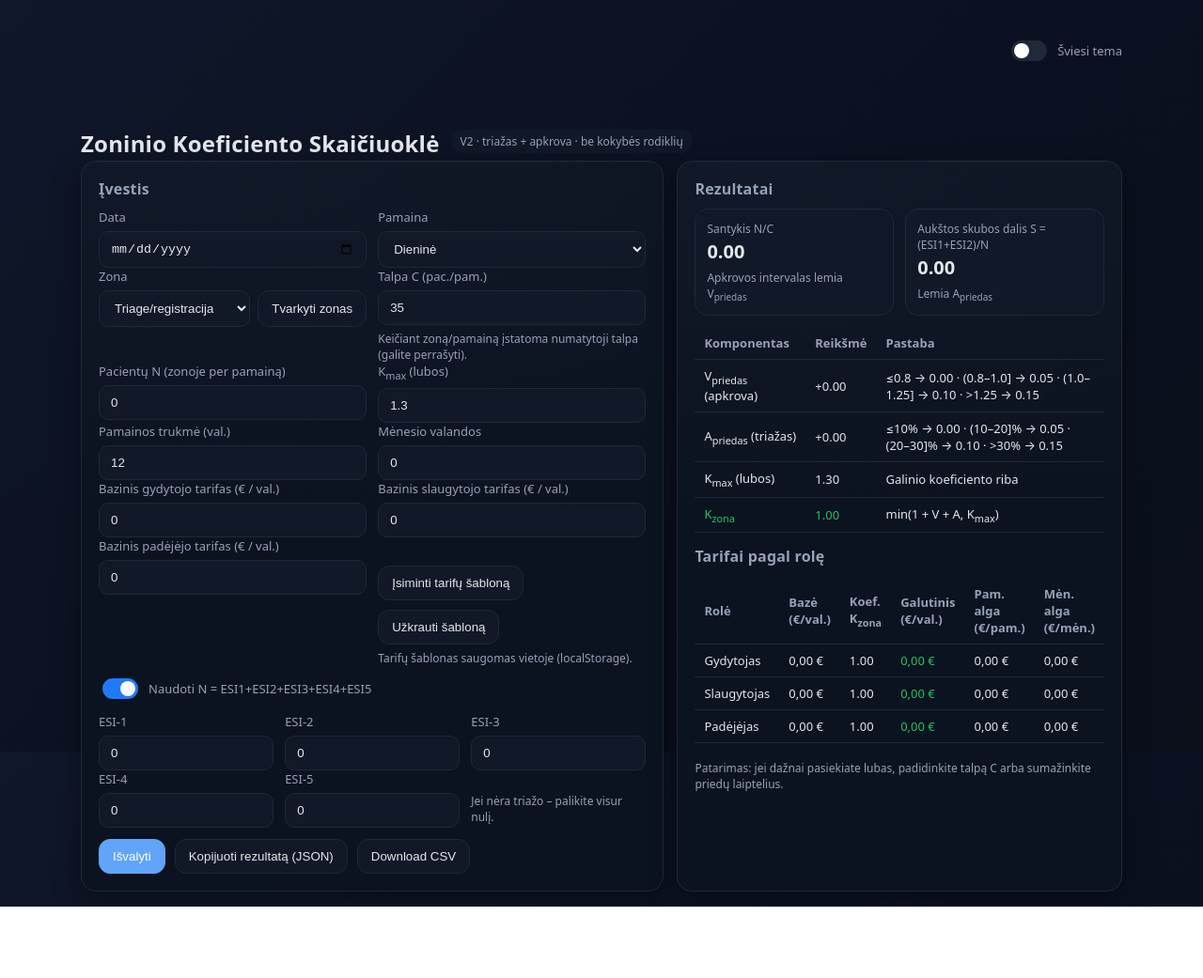
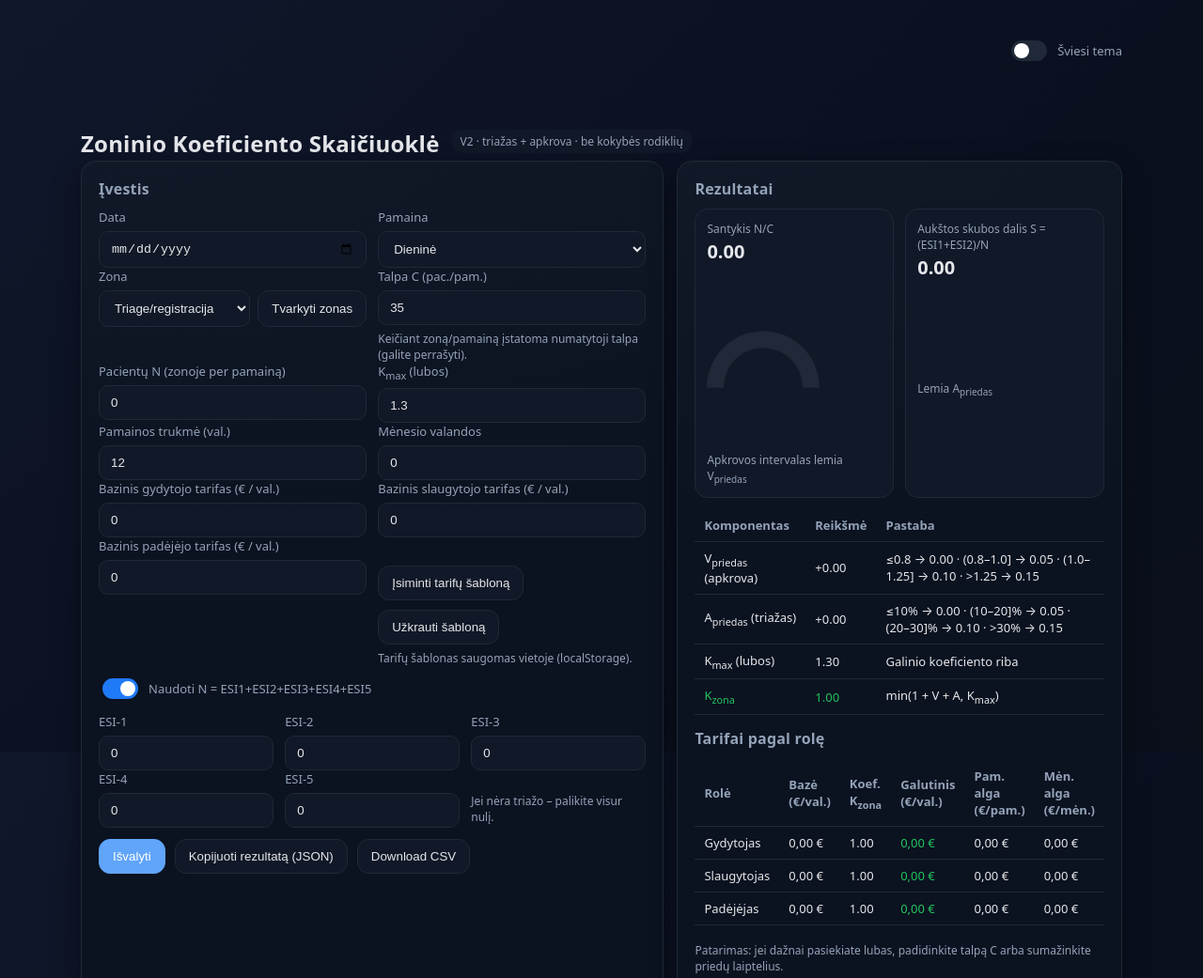
Before and after one commit to ruokas/alga, a plain HTML site: page index.html in a window 1280 px wide. Shown: the top 1041 px of the page at 94% size. Before the commit the page ends 965 px from the top, so only its background shows below. Drawn offline with nearby package versions, Linux system fonts and the light colour scheme.

Commit message:
Add Chart.js KPI visualizations

```diff
--- a/app.js
+++ b/app.js
@@ -59,6 +59,8 @@ if (toggle) {
       esi5: document.getElementById('esi5'),
       ratio: document.getElementById('ratio'),
       sShare: document.getElementById('sShare'),
+      ratioCanvas: document.getElementById('ratioChart'),
+      sCanvas: document.getElementById('sChart'),
       vBonus: document.getElementById('vBonus'),
       aBonus: document.getElementById('aBonus'),
       kMaxCell: document.getElementById('kMaxCell'),
@@ -91,6 +93,43 @@ if (toggle) {
       saveRateTemplate: document.getElementById('saveRateTemplate'),
       loadRateTemplate: document.getElementById('loadRateTemplate')
     };
+
+    const style = getComputedStyle(document.documentElement);
+    const accent = style.getPropertyValue('--accent').trim();
+    const borderColor = style.getPropertyValue('--border').trim();
+    const danger = style.getPropertyValue('--danger').trim();
+    const accent2 = style.getPropertyValue('--accent-2').trim();
+    const muted = style.getPropertyValue('--muted').trim();
+
+    const charts = {};
+    if (els.ratioCanvas) {
+      charts.ratio = new Chart(els.ratioCanvas, {
+        type: 'doughnut',
+        data: {
+          labels: ['N', 'Likutis'],
+          datasets: [{ data: [0, 1], backgroundColor: [accent, borderColor], borderWidth: 0 }]
+        },
+        options: {
+          rotation: -90,
+          circumference: 180,
+          cutout: '70%',
+          plugins: { legend: { display: false }, tooltip: { enabled: false } }
+        }
+      });
+    }
+    if (els.sCanvas) {
+      charts.s = new Chart(els.sCanvas, {
+        type: 'bar',
+        data: {
+          labels: ['ESI1', 'ESI2', 'ESI3', 'ESI4', 'ESI5'],
+          datasets: [{ data: [0, 0, 0, 0, 0], backgroundColor: [danger, accent2, muted, muted, muted] }]
+        },
+        options: {
+          plugins: { legend: { display: false } },
+          scales: { x: { display: false }, y: { display: false } }
+        }
+      });
+    }
 
 
     // --- Pagalbinės ---
@@ -265,6 +304,15 @@ if (toggle) {
       els.kMaxCell.textContent = kMax.toFixed(2);
       els.kZona.textContent = K.toFixed(2);
 
+      if (charts.ratio) {
+        charts.ratio.data.datasets[0].data = [Math.min(N, C), Math.max(C - Math.min(N, C), 0)];
+        charts.ratio.update();
+      }
+      if (charts.s) {
+        charts.s.data.datasets[0].data = [n1, n2, n3, n4, n5];
+        charts.s.update();
+      }
+
       els.baseDocCell.textContent = money(baseDoc);
       els.kDocCell.textContent = K.toFixed(2);
       els.finalDocCell.textContent = money(finalDoc);
--- a/index.html
+++ b/index.html
@@ -147,11 +147,13 @@
           <div class="item">
             <div class="label">Santykis N/C</div>
             <div class="val" id="ratio">0.00</div>
+            <canvas id="ratioChart"></canvas>
             <div class="help">Apkrovos intervalas lemia V<sub>priedas</sub></div>
           </div>
           <div class="item">
             <div class="label">Aukštos skubos dalis S = (ESI1+ESI2)/N</div>
             <div class="val" id="sShare">0.00</div>
+            <canvas id="sChart"></canvas>
             <div class="help">Lemia A<sub>priedas</sub></div>
           </div>
         </div>
@@ -237,6 +239,7 @@
     </div>
   </div>
 
+  <script src="https://cdn.jsdelivr.net/npm/chart.js"></script>
   <script src="app.js" defer></script>
 </body>
 </html>
--- a/styles.css
+++ b/styles.css
@@ -68,6 +68,7 @@
     .kpi .item { padding: 12px; border-radius: 14px; border: 1px solid var(--border); background: var(--panel); }
     .kpi .label { font-size: 12px; color: var(--muted); }
     .kpi .val { font-size: 20px; font-weight: 700; margin-top: 2px; }
+    .kpi canvas { width: 100%; max-width: 120px; height: 60px; margin-top: 8px; }
     .pill { display:inline-block; padding: 4px 8px; border-radius: 999px; font-size: 12px; border:1px solid var(--border); background:var(--panel); }
     .accent { color: var(--accent); }
     .muted { color: var(--muted); }
```
